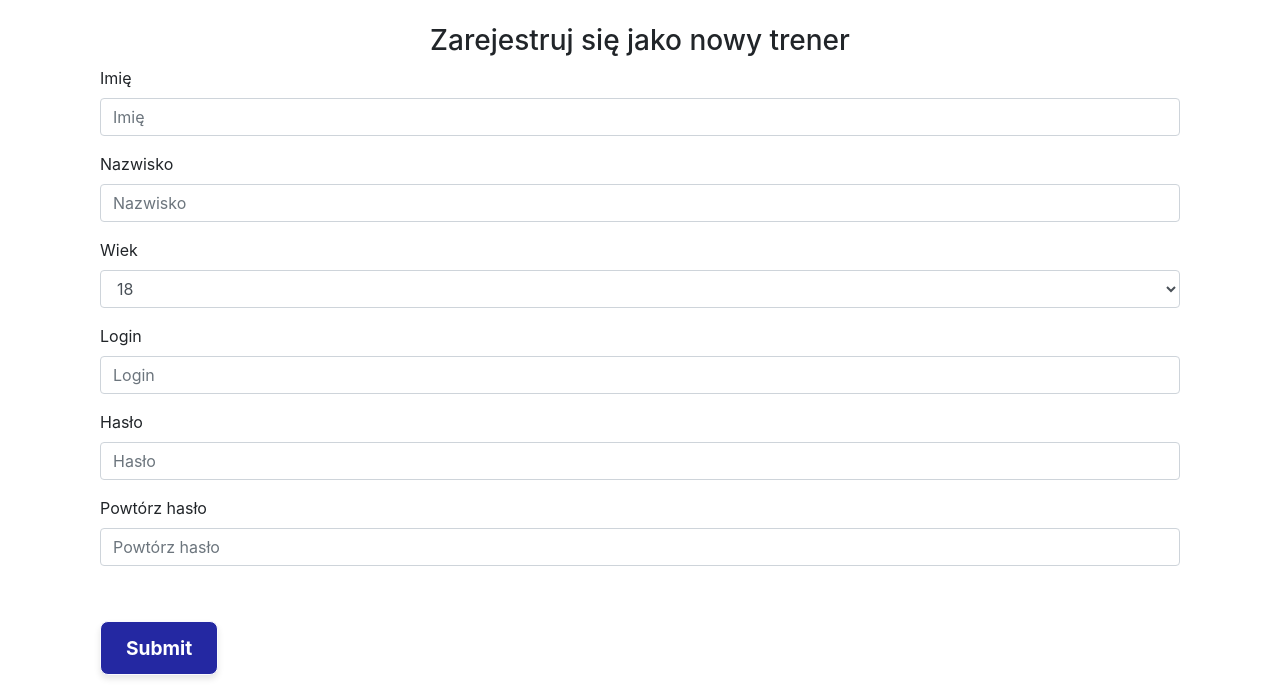
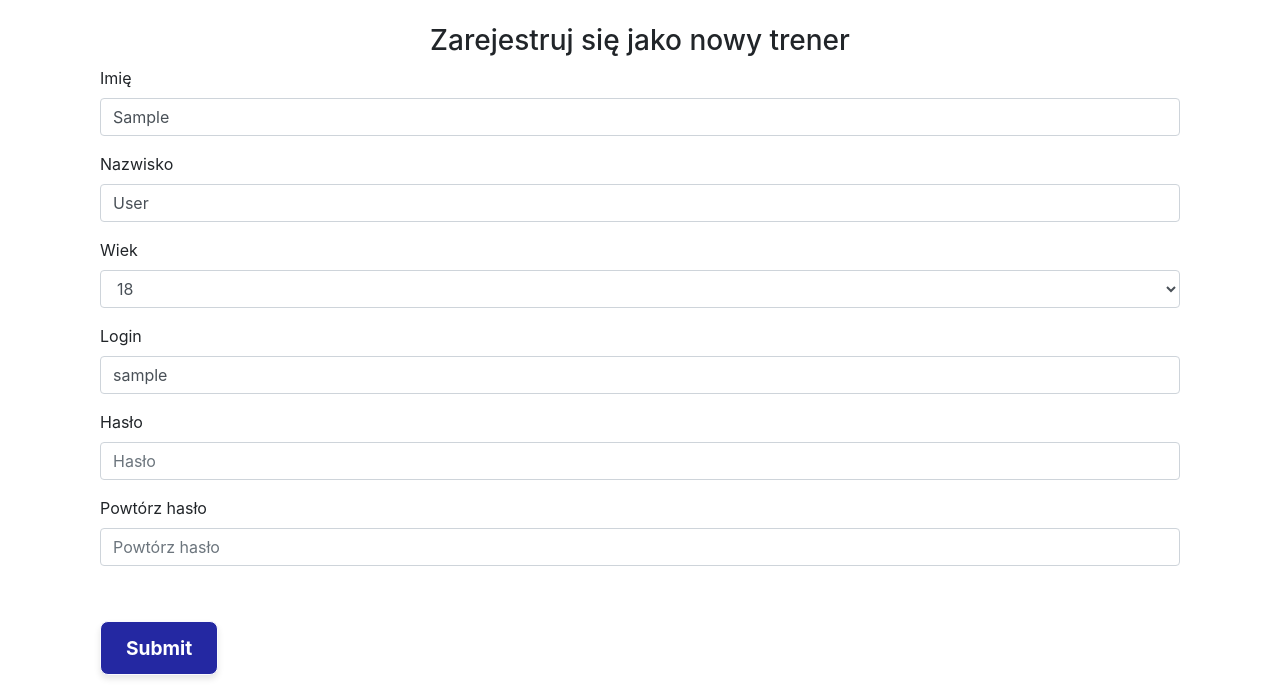
Before and after one commit to MarekAcc/Turniej_Sportowy, a Flask app: template app/templates/sign_up.html in a window 1280 px wide. Shown: the part 56-745 px from the top of the page. Run offline with Flask 3, Linux system fonts and the light colour scheme; the template is opened without the code that fills it: most values are stand-ins (such as "Sample title", 1, 10 or a date in 2020); some libraries are stand-ins or nearby versions.

Commit message:
placeholdery

```diff
--- a/app/auth.py
+++ b/app/auth.py
@@ -27,7 +27,7 @@ def sign_up():
         # Sprawdzenie czy formularze nie są puste
         if not firstName or not lastName or not age or not login or not password1 or not password2:
             flash('Wszystkie pola są wymagane!', 'danger')
-            return render_template('sign_up.html', user=current_user)
+            return render_template('sign_up.html', user=current_user, form_data=form_data)
                 # Sprawdzenie, czy hasła są zgodne
         if password1 != password2:
             flash('Hasła muszą być identyczne!', 'danger')
--- a/app/templates/sign_up.html
+++ b/app/templates/sign_up.html
@@ -8,11 +8,11 @@ New Coach(User)
     <h3 align="center">Zarejestruj się jako nowy trener</h3>
     <div class="form-group">
         <label for="coachFirstName">Imię</label>
-        <input type="text" class="form-control" id="coachFirstName" name="firstName" placeholder="Imię">
+        <input type="text" class="form-control" id="coachFirstName" name="firstName" placeholder="Imię" value="{{ form_data.get('firstName', '') }}">
     </div>
     <div class="form-group">
         <label for="coachLastName">Nazwisko</label>
-        <input type="text" class="form-control" id="coachLastName" name="lastName" placeholder="Nazwisko">
+        <input type="text" class="form-control" id="coachLastName" name="lastName" placeholder="Nazwisko" value="{{ form_data.get('lastName', '') }}">
     </div>
     <div class="form-group">
         <label for="playerAge">Wiek</label>
@@ -26,7 +26,7 @@ New Coach(User)
     </div>
     <div class="form-group">
         <label for="coachLogin">Login</label>
-        <input type="text" class="form-control" id="coachLogin" name="login" placeholder="Login">
+        <input type="text" class="form-control" id="coachLogin" name="login" placeholder="Login" value="{{ form_data.get('login', '') }}">
     </div>
     <div class="form-group">
         <label for="coachPass1">Hasło</label>
```
